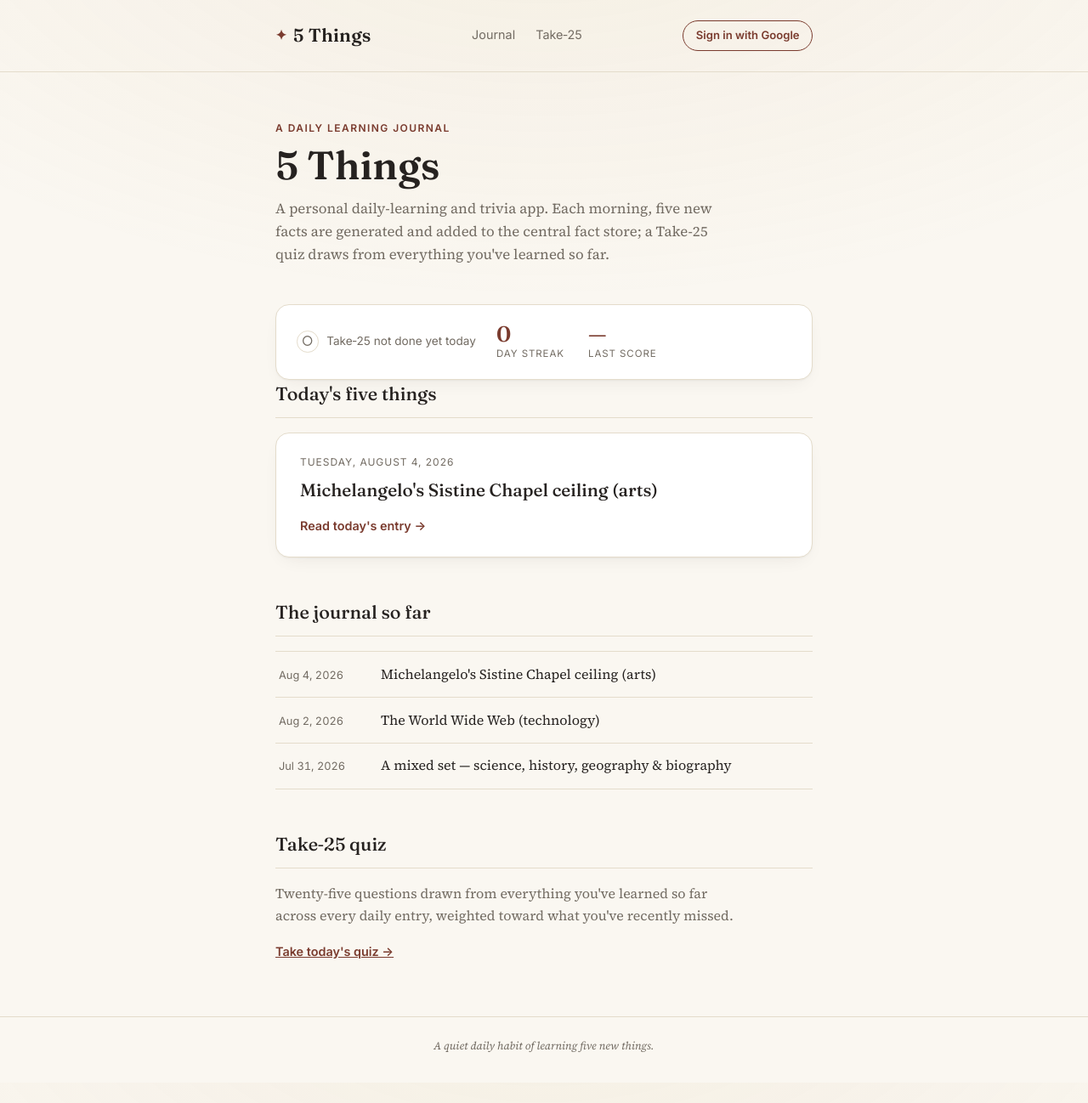
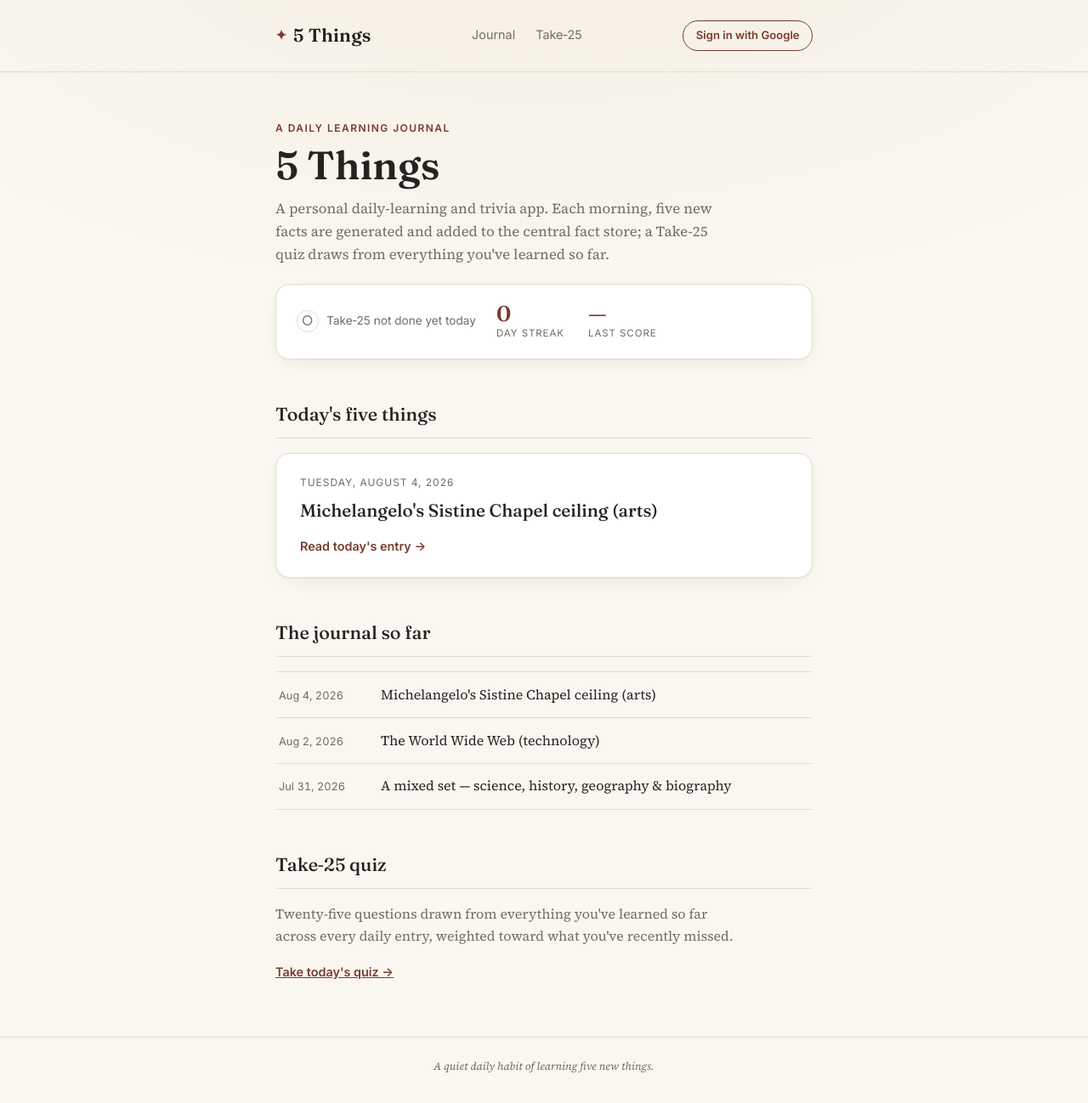
Before and after one commit to msiebert/five-things, a Jekyll site: the page built from index.md, in a window 1280 px wide. Shown: the whole page at 85% size. Built offline with Jekyll 4.4.1, drawn with Linux system fonts in a browser that asks for light colours; comment, search, counter and statistics services are not loaded; before the commit the page ends 1274 px from its top, so only the background shows below that.

Commit message:
Tighten stats widget spacing and keep it on one line
Less padding above the card, more below before the next section; the
checkmark/streak/score/trend row no longer wraps on mobile — labels shrink
and the checkmark text becomes screen-reader-only below 30rem.

```diff
--- a/assets/css/style.css
+++ b/assets/css/style.css
@@ -303,16 +303,25 @@ main {
 
 /* Home: gamification stats widget */
 
+.hero-with-stats {
+  padding-bottom: 1.25rem;
+}
+
+.stats {
+  margin-bottom: 3rem;
+}
+
 .stats-panel {
   display: flex;
   align-items: center;
-  flex-wrap: wrap;
+  flex-wrap: nowrap;
   gap: 1.5rem;
   background: var(--card-bg);
   border: 1px solid var(--border);
   border-radius: 1rem;
   padding: 1.25rem 1.5rem;
   box-shadow: var(--shadow);
+  overflow-x: auto;
 }
 
 .stats-check {
@@ -715,6 +724,51 @@ main {
     padding: 1.25rem 1.25rem;
   }
 
+  .stats-panel {
+    padding: 1rem;
+    gap: 0.75rem;
+  }
+
+  .stats-check-icon {
+    width: 1.3rem;
+    height: 1.3rem;
+    font-size: 0.8rem;
+  }
+
+  .stats-check-label {
+    position: absolute;
+    width: 1px;
+    height: 1px;
+    margin: -1px;
+    padding: 0;
+    overflow: hidden;
+    clip: rect(0, 0, 0, 0);
+    white-space: nowrap;
+    border: 0;
+  }
+
+  .stats-row {
+    gap: 1rem;
+  }
+
+  .stats-figure-value {
+    font-size: 1.2rem;
+  }
+
+  .stats-figure-label {
+    font-size: 0.62rem;
+  }
+
+  .stats-trend {
+    gap: 0.2rem;
+    height: 1.5rem;
+    margin-left: 0;
+  }
+
+  .stats-bar {
+    width: 0.3rem;
+  }
+
   .archive-item a {
     gap: 0.6rem;
   }
--- a/index.md
+++ b/index.md
@@ -2,7 +2,7 @@
 layout: default
 title: Home
 ---
-<section class="hero">
+<section class="hero hero-with-stats">
   <p class="hero-eyebrow">A daily learning journal</p>
   <h1>{{ site.title }}</h1>
   <p class="hero-description">{{ site.description }}</p>
```
